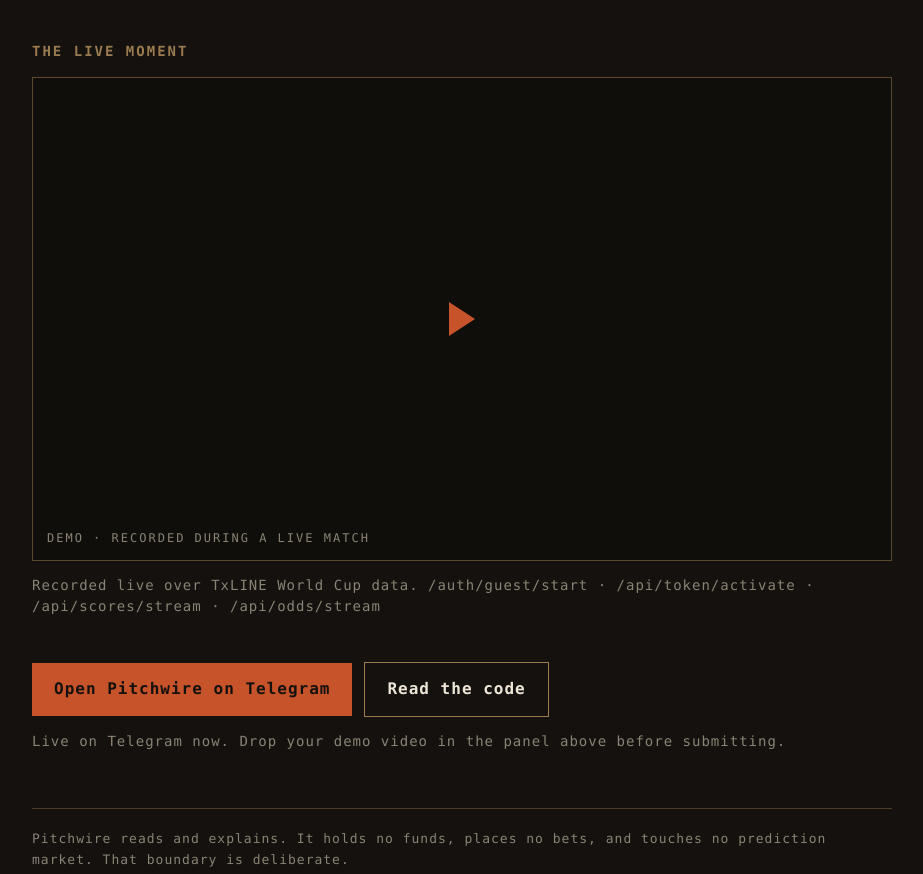
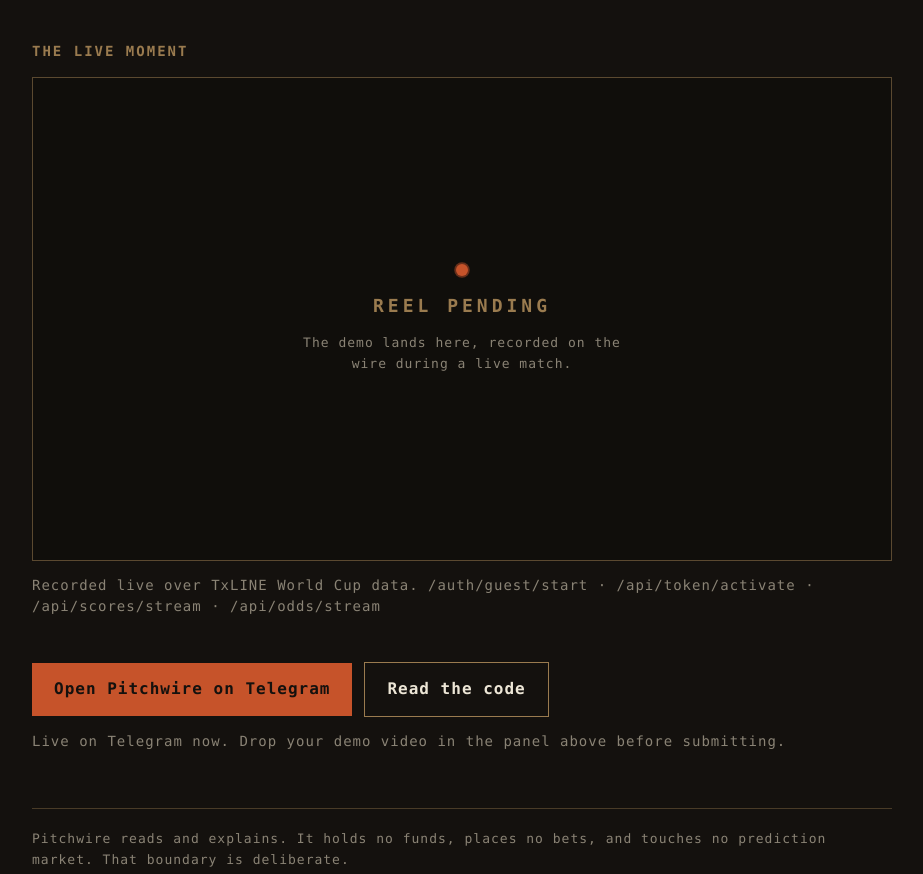
Before and after one commit to Sage-senpai/Pitchwire, a website: page web/index.html in a window 1280 px wide. Shown: the part 1001-1875 px from the top of the page, without its empty margins (178-1101 px from the left). Drawn offline with Linux system fonts and the light colour scheme.

Commit message:
Replace the dead demo placeholder (fake play button read as broken) with an intentional 'reel pending' panel in the wire aesthetic; document the .reel swap-in

```diff
--- a/web/index.html
+++ b/web/index.html
@@ -66,12 +66,16 @@
   .cell p{margin:0; color:var(--paper)}
   .cell .confirmed{color:var(--verdigris)}
 
-  .video{position:relative; aspect-ratio:16/9; width:100%; border:1px solid var(--hair);
-         background:var(--panel); display:flex; align-items:center; justify-content:center; margin:14px 0 8px}
-  .video .play{width:0;height:0;border-left:26px solid var(--wire);
-               border-top:17px solid transparent;border-bottom:17px solid transparent}
-  .video figcaption{position:absolute; bottom:12px; left:14px;
-               font-family:var(--mono); font-size:12px; color:var(--faded); letter-spacing:2px}
+  /* Demo reel slot: an intentional "pending" state until the live-match video is
+     embedded. To publish the video, replace the .reel element with a 16:9 <iframe>. */
+  .reel{aspect-ratio:16/9; width:100%; border:1px solid var(--hair); background:var(--panel);
+        display:flex; flex-direction:column; align-items:center; justify-content:center;
+        gap:14px; text-align:center; padding:24px; margin:14px 0 8px}
+  .reel .dot{margin-bottom:2px}
+  .reel-label{font-family:var(--mono); font-weight:700; letter-spacing:4px; color:var(--brass);
+              margin:0; font-size:clamp(15px,2.2vw,18px)}
+  .reel-sub{font-family:var(--mono); color:var(--faded); font-size:13px; letter-spacing:1px;
+            max-width:44ch; margin:0}
 
   .actions{display:flex; flex-wrap:wrap; align-items:center; gap:12px; margin:8px 0 4px}
   .cta{display:inline-block; font-family:var(--mono); font-weight:700; letter-spacing:1px;
@@ -132,11 +136,12 @@
 
   <section>
     <h3 class="eyebrow">The live moment</h3>
-    <!-- Drop the demo embed here: replace this .video block with your <iframe> (16:9). -->
-    <figure class="video" style="margin:14px 0" aria-label="Demo video, recorded during a live match">
-      <span class="play" aria-hidden="true"></span>
-      <figcaption>DEMO · RECORDED DURING A LIVE MATCH</figcaption>
-    </figure>
+    <!-- Demo reel: replace this whole .reel block with your <iframe> (16:9) once recorded. -->
+    <div class="reel" role="img" aria-label="Demo reel pending, recorded during a live match">
+      <span class="dot" aria-hidden="true"></span>
+      <p class="reel-label">REEL PENDING</p>
+      <p class="reel-sub">The demo lands here, recorded on the wire during a live match.</p>
+    </div>
     <p class="sub">Recorded live over TxLINE World Cup data. /auth/guest/start · /api/token/activate · /api/scores/stream · /api/odds/stream</p>
   </section>
 
```
Also changed, not shown: web/README.md.
